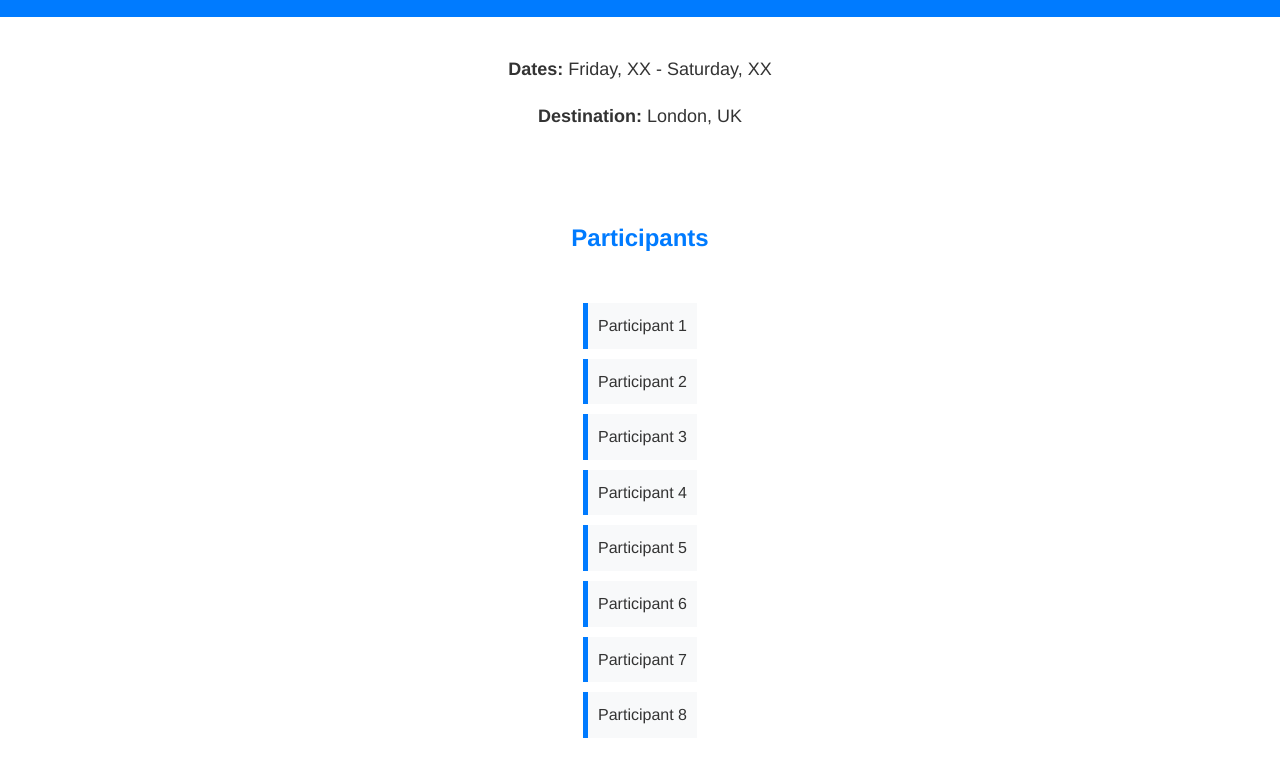
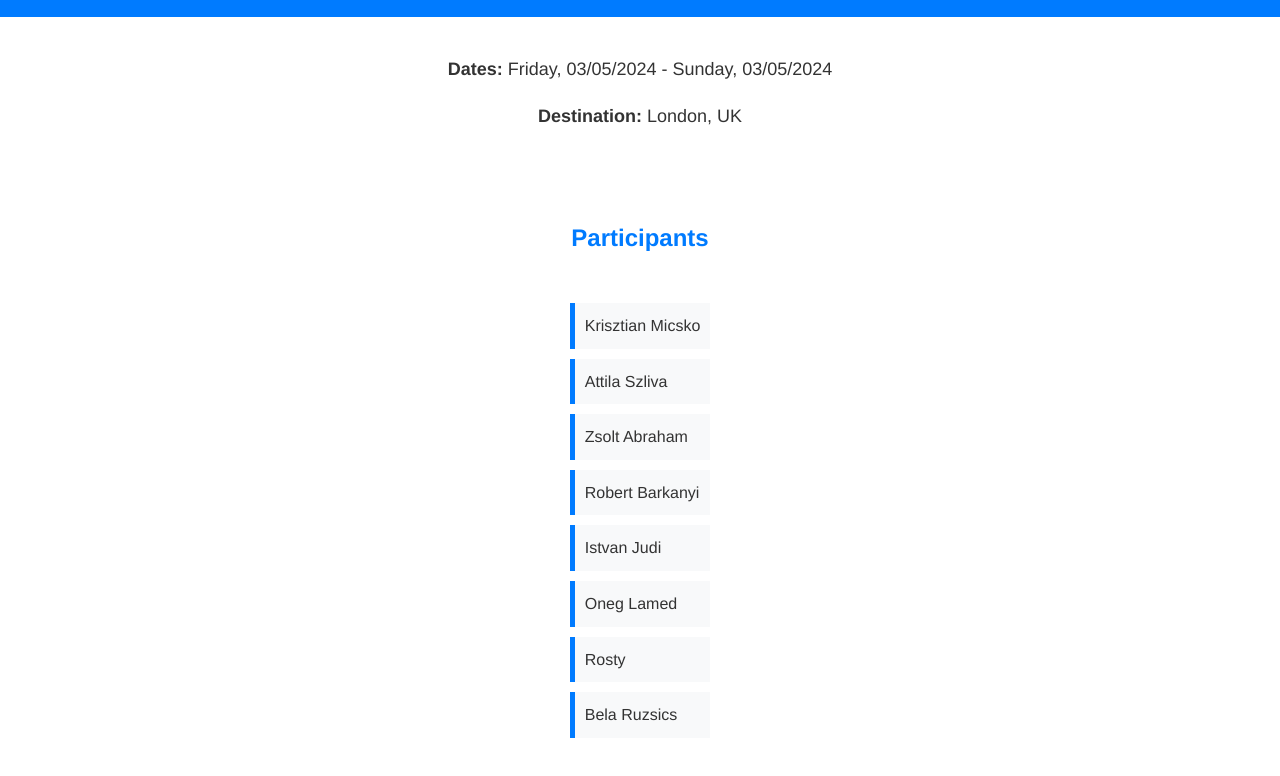
Before and after one commit to DeeOliver/WebSites, a plain HTML site: page index.html in a window 1280 px wide. Shown: the part 74-850 px from the top of the page. Drawn offline with Linux system fonts and the light colour scheme.

Commit message:
Update index.html

```diff
--- a/index.html
+++ b/index.html
@@ -3,7 +3,7 @@
 <head>
     <meta charset="UTF-8">
     <meta name="viewport" content="width=device-width, initial-scale=1.0">
-    <title>Stag Party Overview</title>
+    <title>LaSzLo SzOlNoKi StAg PaRtY</title>
     <link rel="stylesheet" href="style.css">
 </head>
 <body>
@@ -11,20 +11,20 @@
         <h1>Stag Party for John</h1>
     </header>
     <section class="info">
-        <p><strong>Dates:</strong> Friday, XX - Saturday, XX</p>
+        <p><strong>Dates:</strong> Friday, 03/05/2024 - Sunday, 03/05/2024</p>
         <p><strong>Destination:</strong> London, UK</p>
     </section>
     <section class="participants">
         <h2>Participants</h2>
         <ul>
-            <li>Participant 1</li>
-            <li>Participant 2</li>
-            <li>Participant 3</li>
-            <li>Participant 4</li>
-            <li>Participant 5</li>
-            <li>Participant 6</li>
-            <li>Participant 7</li>
-            <li>Participant 8</li>
+            <li>Krisztian Micsko</li>
+            <li>Attila Szliva</li>
+            <li>Zsolt Abraham</li>
+            <li>Robert Barkanyi</li>
+            <li>Istvan Judi</li>
+            <li>Oneg Lamed</li>
+            <li>Rosty</li>
+            <li>Bela Ruzsics</li>
         </ul>
     </section>
 </body>
```
